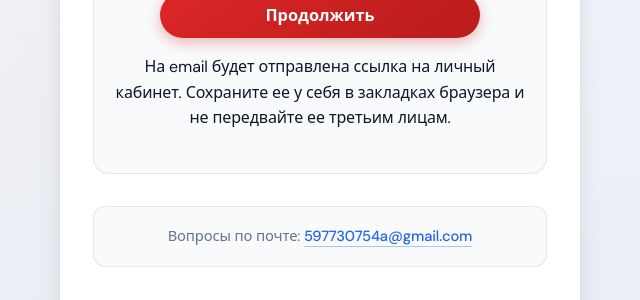
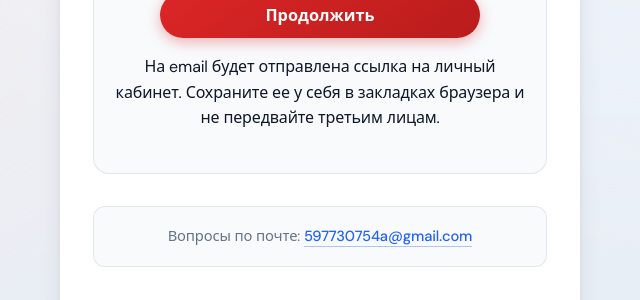
Before and after one commit to mosx1/vpn-webapp, a Flask app: page /auth/ in a window 1280 px wide. Shown: the part 454-754 px from the top of the page, without its empty margins (320-960 px from the left). Run offline with Flask 3, Linux system fonts and the light colour scheme; parts of the project's set-up code (start-up, migrations or seed data) failed here and were passed over.

Commit message:
fix text

```diff
--- a/templates/auth/auth.html
+++ b/templates/auth/auth.html
@@ -301,7 +301,7 @@
                     </div>
                 </div>
             </form>
-            <p>На email будет отправлена ссылка на личный кабинет. Сохраните ее у себя в закладках браузера и не передвайте ее третьим лицам.</p>
+            <p>На email будет отправлена ссылка на личный кабинет. Сохраните ее у себя в закладках браузера и не передвайте третьим лицам.</p>
         </div>
         <p class="note">
             Вопросы по почте: <a href="mailto:597730754a@gmail.com">597730754a@gmail.com</a>
```
